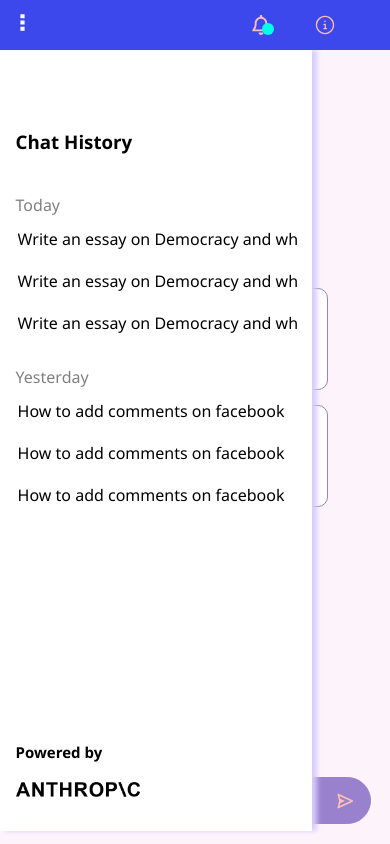
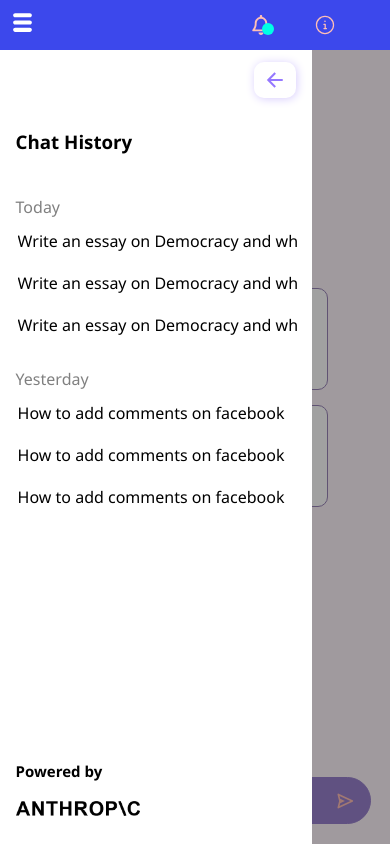
Before and after one commit to KoushikGitUser/GlobsynAI, a React (Create React App) app: page /chat in a window 390 px wide. Both pictures are taken after a click on the element 22 px from the left and 25 px from the top of the page. Built offline with nearby package versions, Linux system fonts and the light colour scheme.

Commit message:
side history for mobile done and edit profile open done

```diff
--- a/src/Components/ChatHistoryMobile.jsx
+++ b/src/Components/ChatHistoryMobile.jsx
@@ -1,8 +1,9 @@
 import React from 'react'
 import anthropic from '../Assets/Images/Anthropic logo.png'
 import Histories from './Histories'
+import { IoArrowBackSharp } from 'react-icons/io5'
 
-export default function ChatHistoryMobile({addToChat,historyAddToChat}) {
+export default function ChatHistoryMobile({addToChat,historyAddToChat,openSideHistoryMobile,closeSideHistoryMobile}) {
     const historyArray = [
         {
           history:"Write an essay on Democracy and what are its bad effects",
@@ -31,8 +32,15 @@ export default function ChatHistoryMobile({addToChat,historyAddToChat}) {
       ]
 
       return (
-        <div className='chat_history_wrapper_mobile'>
+        <>
+               <div onClick={()=>closeSideHistoryMobile(false)} className='chat_history_main_wrapper_mobile'>
+                </div>
+    <div className='chat_history_wrapper_mobile'>
           <div className='side_history_top_blank_nav'>
+            <div onClick={()=>closeSideHistoryMobile(false)} className='close_side_history_mobile_icon'>
+            <IoArrowBackSharp color='#9578ff' size={22} />
+            </div>
+
 
           </div>
           <div className='chat_history'>
@@ -58,5 +66,9 @@ export default function ChatHistoryMobile({addToChat,historyAddToChat}) {
 
 
       </div>
+        </>
+
+
+
       )
 }
--- a/src/Components/Navbar.jsx
+++ b/src/Components/Navbar.jsx
@@ -1,7 +1,6 @@
 import React, { useState } from "react";
 import { TiThMenu } from "react-icons/ti";
 import { FaRegBell } from "react-icons/fa6";
-import { MdOutlineQuestionMark } from "react-icons/md";
 import { PiUserCircleFill } from "react-icons/pi";
 import { BiDotsVertical } from "react-icons/bi";
 import ProfileOrMenuItems from "./ProfileOrMenuItems";
@@ -11,14 +10,16 @@ import SettingsPopup from "./SettingsPopup";
 import ChatHistoryMobile from "./ChatHistoryMobile";
 
 
-export default function Navbar() {
+export default function Navbar({historyAddToChat}) {
 
     const user_id = localStorage.getItem("user_id");
 
     //All states
     const [clickMenu,setClickMenu] = useState(false);
     const [clickProfile,setClickProfile] = useState(false);
+    const [openSideHistory,setOpenSideHistory] = useState(false);
     const [openSettingsPop,setOpenSettingsPop] = useState(false);
+    const [settingsNumber,setSettingsNumber] = useState(0);
 
   return (
     <>
@@ -26,8 +27,14 @@ export default function Navbar() {
       <div className="nav_inner">
         <div className="logo_and_menu">
             <div className="logo">LOGO</div>
-            <div onClick={()=>{
+            <div className="menu_button_desktop" onClick={()=>{
                 setClickMenu(!clickMenu);
+                setClickProfile(false);
+            }}>
+                {clickMenu?<BiDotsVertical size={25} color="white" />:<TiThMenu size={25} color="white" />}
+            </div>
+            <div className="menu_button_mobile" onClick={()=>{
+                setOpenSideHistory(!openSideHistory)
                 setClickProfile(false);
             }}>
                 {clickMenu?<BiDotsVertical size={25} color="white" />:<TiThMenu size={25} color="white" />}
@@ -59,16 +66,16 @@ export default function Navbar() {
       </div>
     </div>
     {clickMenu? <div className="">
-    <ProfileOrMenuItems setOpenSettingsPop={setOpenSettingsPop} close={setClickMenu} type="Menu" />
+    <ProfileOrMenuItems setSettingsNumber={setSettingsNumber} setOpenSettingsPop={setOpenSettingsPop} close={setClickMenu} type="Menu" />
     </div>:null}
     {clickProfile?<div style={{position:"relative"}}>
-     <ProfileOrMenuItems setOpenSettingsPop={setOpenSettingsPop} close={setClickProfile} type='Profile' />
+     <ProfileOrMenuItems setSettingsNumber={setSettingsNumber} setOpenSettingsPop={setOpenSettingsPop} close={setClickProfile} type='Profile' />
     </div>:null}
     {openSettingsPop?<div >
-      <SettingsPopup closeSettingsPop={setOpenSettingsPop} />
+      <SettingsPopup settingsNumber={settingsNumber} closeSettingsPop={setOpenSettingsPop} />
     </div>:null}
-    {clickMenu?<div>
-      <ChatHistoryMobile/>
+    {openSideHistory?<div>
+      <ChatHistoryMobile openSideHistoryMobile={openSideHistory} historyAddToChat={historyAddToChat} closeSideHistoryMobile={setOpenSideHistory}/>
     </div>:null}
 
 
--- a/src/Components/ProfileOrMenuItems.jsx
+++ b/src/Components/ProfileOrMenuItems.jsx
@@ -6,7 +6,7 @@ import { LiaUserEditSolid } from 'react-icons/lia'
 import { LuSettings } from 'react-icons/lu'
 import { useNavigate } from 'react-router-dom'
 
-export default function ProfileOrMenuItems({type,close,setOpenSettingsPop}) {
+export default function ProfileOrMenuItems({type,close,setOpenSettingsPop,setSettingsNumber}) {
 
   const navigate = useNavigate();
 
@@ -22,7 +22,16 @@ export default function ProfileOrMenuItems({type,close,setOpenSettingsPop}) {
 
       </div>
       <div className='options_below_main'>
-        <div  onClick={()=> type === "Menu"?navigate("/about"):navigate("/editprofile")} className='options'>
+        <div  onClick={()=>{
+          if(type === "Menu"){
+            navigate("/about");
+          }
+          else{
+            setOpenSettingsPop(true);
+            close()
+            setSettingsNumber(3)
+          }
+        }} className='options'>
           <div className='options_inner'>
           {type === "Menu"? <IoIosInformationCircleOutline size={20} />:<LiaUserEditSolid size={20} />}
 
@@ -40,7 +49,8 @@ export default function ProfileOrMenuItems({type,close,setOpenSettingsPop}) {
           }
           else{
             setOpenSettingsPop(true);
-            close()
+            close();
+            setSettingsNumber(0)
           }
         }} className='options_inner'>
           {type === "Menu"?<IoMdStarOutline size={18} />:<LuSettings size={18} />}
--- a/src/Components/SettingsPopup.jsx
+++ b/src/Components/SettingsPopup.jsx
@@ -1,4 +1,4 @@
-import React, { useState } from "react";
+import React, { useEffect, useRef, useState } from "react";
 import { LuCrown, LuSettings } from "react-icons/lu";
 import { MdOutlineColorLens, MdOutlineToggleOn } from "react-icons/md";
 import { RiUserSettingsLine } from "react-icons/ri";
@@ -9,8 +9,8 @@ import Preferences from "./Settings/Preferences";
 import Premium from "./Settings/Premium";
 import Profile from "./Settings/Profile";
 
-export default function SettingsPopup({ closeSettingsPop }) {
-  const [settingPage, setSettingsPage] = useState(0);
+export default function SettingsPopup({ closeSettingsPop,settingsNumber }) {
+  const [settingPage, setSettingsPage] = useState(settingsNumber);
   let settingsComponentsArray = [
     <General />,
     <Appearance />,
@@ -19,7 +19,22 @@ export default function SettingsPopup({ closeSettingsPop }) {
     <Premium />,
   ];
 
+  const profileRef = useRef(null);
+
+  useEffect(()=>{
+    if(settingsNumber === 3){
+      profileRef.current.scrollIntoView({behavior: "smooth"});
+    }
+
+  },[])
+
   return (
+    <>
+       <div
+      onClick={() => closeSettingsPop(false)}
+      className="settings_pop_main_wrapper"
+    >
+       </div>
       <div className="settings_pop_main">
         <div className="settings_pop_upper">
           Settings
@@ -32,24 +47,60 @@ export default function SettingsPopup({ closeSettingsPop }) {
         </div>
         <div className="settings_content_main">
           <div className="settings_pop_sidebar">
-          <div onClick={() => setSettingsPage(0)} className={settingPage == 0?"settings_options_active":"settings_options"} >
+            <div
+              onClick={() => setSettingsPage(0)}
+              className={
+                settingPage == 0
+                  ? "settings_options_active"
+                  : "settings_options"
+              }
+            >
               {" "}
               <LuSettings size={18} />
               General
             </div>
-          <div onClick={() => setSettingsPage(1)} className={settingPage == 1?"settings_options_active":"settings_options"}>
+            <div
+              onClick={() => setSettingsPage(1)}
+              className={
+                settingPage == 1
+                  ? "settings_options_active"
+                  : "settings_options"
+              }
+            >
               <MdOutlineColorLens size={18} />
               Appearnce
             </div>
-          <div onClick={() => setSettingsPage(2)} className={settingPage == 2?"settings_options_active":"settings_options"}>
+            <div
+              onClick={() => setSettingsPage(2)}
+              className={
+                settingPage == 2
+                  ? "settings_options_active"
+                  : "settings_options"
+              }
+            >
               <MdOutlineToggleOn size={18} />
               Preferences
             </div>
-          <div onClick={() => setSettingsPage(3)} className={settingPage == 3?"settings_options_active":"settings_options"}>
+            <div
+            ref={profileRef}
+              onClick={() => setSettingsPage(3)}
+              className={
+                settingPage == 3
+                  ? "settings_options_active"
+                  : "settings_options"
+              }
+            >
               <RiUserSettingsLine size={19} />
               Profile
             </div>
-          <div onClick={() => setSettingsPage(4)} className={settingPage == 4?"settings_options_active":"settings_options"}>
+            <div
+              onClick={() => setSettingsPage(4)}
+              className={
+                settingPage == 4
+                  ? "settings_options_active"
+                  : "settings_options"
+              }
+            >
               <LuCrown size={17} />
               Premuim
             </div>
@@ -59,5 +110,8 @@ export default function SettingsPopup({ closeSettingsPop }) {
           </div>
         </div>
       </div>
+    </>
+
+
   );
 }
--- a/src/Screens/ChatScreen.jsx
+++ b/src/Screens/ChatScreen.jsx
@@ -54,7 +54,6 @@ export default function ChatScreen() {
 
   //useref for auto scroll to last when send or receive new messages
   const lastMessageRef = useRef(null);
-  console.log(chatHistoryInput);
 
   //Sending chat function
   const sendChat = () => {
@@ -101,7 +100,7 @@ export default function ChatScreen() {
   return (
     <div className="chat_wrapper">
       <div className="navbar_wrapper_chat">
-        <Navbar />
+        <Navbar historyAddToChat={historyAddToChat} />
       </div>
 
       <div className="chat_main">
--- a/src/globalstyle.css
+++ b/src/globalstyle.css
@@ -324,8 +324,23 @@
 
 .side_history_top_blank_nav{
     height: 60px;
-    width: 100%;
+    width: 90%;
+    margin: auto;
     background-color: white;
+    display: flex;
+    justify-content: flex-end;
+    align-items: center;
+
+
+}
+.close_side_history_mobile_icon{
+    width: 15%;
+    height: 60%;
+    border-radius: 10px;
+    display: flex;
+    justify-content: center;
+    align-items: center;
+    box-shadow: 1px 1px 10px 0px #d7ccfd;
 }
 
 .chat_history_wrapper{
@@ -517,6 +532,12 @@
     gap: 10px;
     align-items: flex-end;
 }
+.settings_pop_main_wrapper{
+    position: fixed;
+    width: 100%;
+    height: 100%;
+    background-color: rgba(0, 0, 0, 0.387);
+}
 
 .settings_pop_main{
     position: fixed;
@@ -527,7 +548,6 @@
     left: 30%;
     top: 20%;
     border-radius: 15px;
-    box-shadow: 1px 1px 10px 0px rgb(177, 177, 177);
 }
 .settings_pop_upper{
     width: 95%;
@@ -539,7 +559,7 @@
     justify-content: space-between;
     align-items: center;
     margin-top: 5px;
-    border-bottom: 2px solid rgb(218, 218, 218);
+    border-bottom: 1px solid rgb(218, 218, 218);
 }
 .settings_content_main{
     width: 95%;
@@ -553,7 +573,7 @@
 .settings_pop_sidebar{
     width: 30%;
     height: 90%;
-    border-right: 2px solid lightgray;
+    border-right: 1px solid lightgray;
     display: flex;
     flex-direction: column;
     justify-content: flex-start;
@@ -598,11 +618,26 @@
 .chat_history_wrapper_mobile{
     background-color: white;
     width: 80%;
-    height: 92.5%;
-    box-shadow: 5px 0px 5px 0px #d7ccfd;
+    height: 95%;
     position: fixed;
-    z-index: 99;
+    z-index: 15;
+    transition: all 0.5s ease-in-out;
 }
+
+.menu_button_desktop{
+    color: white;
+}
+.menu_button_mobile{
+    display: none;
+}
+.chat_history_main_wrapper_mobile{
+    width: 100%;
+    position: fixed;
+    height: 100%;
+    background-color: rgba(0, 0, 0, 0.367);
+    z-index: 12;
+}
+
 
 @media (min-width : 1700px){
     .chat_history_wrapper{
@@ -889,6 +924,12 @@
     .settings_options{
         padding: 10px;
     }
+    .menu_button_desktop{
+        display: none;
+    }
+    .menu_button_mobile{
+        display: block;
+    }
 }
 
 @media (max-width:500px) {
```
Lines whose indentation alone changed are shown as unchanged.
